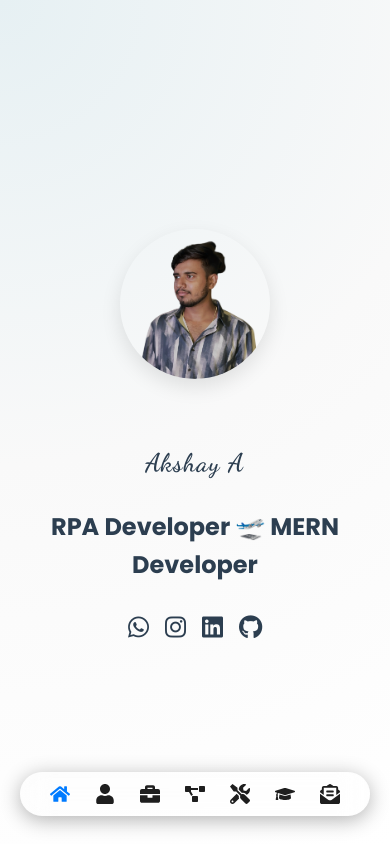
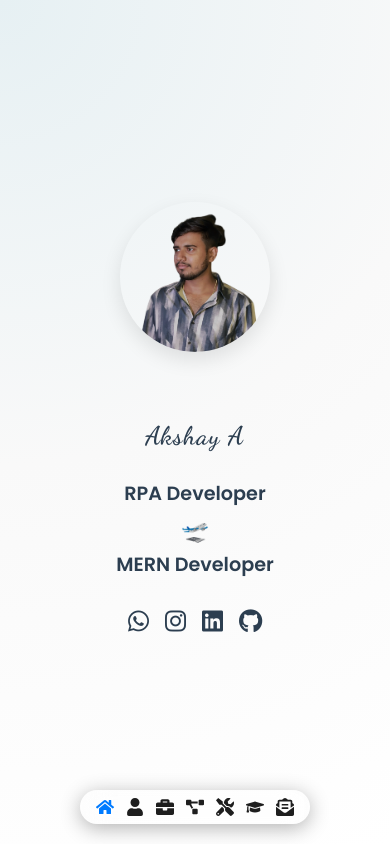
Before and after one commit to me32face/My-Portfolio, a React (Create React App) app: page / in a window 390 px wide. Shown: the top 844 px of the page. Built offline with nearby package versions, Linux system fonts and the light colour scheme.

Commit message:
bug-fix June 13th

```diff
--- a/src/assets/styles/Education.css
+++ b/src/assets/styles/Education.css
@@ -44,7 +44,7 @@
 
 /* Wrapper */
 .edu-timeline-container {
-  max-width: 1000px;
+  max-width: 1100px;
   width: 100%;
   padding: 2rem;
   background: linear-gradient(135deg, var(--bg-color), #eaeaea);
@@ -76,7 +76,7 @@
 /* Timeline line */
 .edu-timeline-wrapper {
   position: relative;
-  margin: 0 auto;
+  /* margin: 0 auto; */
   padding: 2rem 0;
 }
 
@@ -109,13 +109,13 @@
 
 /* Positioning */
 .edu-timeline-card.left {
-  left: 0;
+  left: 20px;
   margin-right: auto;
   transform: translateX(-4%);
 }
 
 .edu-timeline-card.right {
-  right: 0;
+  right: 20px;
   margin-left: auto;
   transform: translateX(4%);
 }
@@ -175,6 +175,15 @@
     left: 20px;
   }
 
+  .edu-timeline-card.right{
+    right: 0;
+  }
+
+  .edu-timeline-card.left{
+    left: 0;
+  }
+
+
   .edu-timeline-card::after {
     left: 10px !important;
     right: auto !important;
--- a/src/assets/styles/GlassNavbar.css
+++ b/src/assets/styles/GlassNavbar.css
@@ -20,11 +20,12 @@
 
 .glass-navbar {
   position: fixed;
-  bottom: 28px;
+  bottom: 20px;
   left: 50%;
   transform: translateX(-50%);
   background: var(--glass-bg);
   backdrop-filter: blur(14px);
+  -webkit-backdrop-filter: blur(14px);
   border-radius: 30px;
   padding: 12px 30px;
   z-index: 1000;
@@ -35,7 +36,7 @@
 
 .glass-navbar-links {
   display: flex;
-  gap: 25px;
+  gap: 24px;
   list-style: none;
   margin: 0;
   padding: 0;
@@ -49,7 +50,7 @@
   align-items: center;
   color: var(--glass-text);
   text-decoration: none;
-  font-size: 16px; /* Standardized across medium and large screens */
+  font-size: 18px;
   transition: all 0.2s ease;
 }
 
@@ -67,20 +68,21 @@
   font-size: 13px;
   margin-top: 4px;
   text-transform: capitalize;
+  white-space: nowrap;
 }
 
-/* Medium & smaller devices */
+/* Medium devices (Tablets) */
 @media screen and (max-width: 768px) {
-  /* .glass-navbar {
-    padding: 8px 20px;
+  .glass-navbar {
+    padding: 10px 22px;
   }
 
   .glass-navbar-links {
     gap: 18px;
-  } */
+  }
 
   .glass-navbar-links li a {
-    font-size: 20px; /* Slightly larger when label is hidden */
+    font-size: 20px;
   }
 
   .glass-navbar-links .label {
@@ -88,14 +90,14 @@
   }
 }
 
-/* Very small devices */
-@media screen and (max-width: 375px) {
+/* Small phones */
+@media screen and (max-width: 480px) {
   .glass-navbar {
-    padding: 6px 14px;
+    padding: 8px 16px;
   }
 
   .glass-navbar-links {
-    gap: 14px;
+    gap: 12px;
   }
 
   .glass-navbar-links li a {
@@ -103,14 +105,14 @@
   }
 }
 
-/* Ultra large displays (no change in font size now) */
+/* Ultra large screens */
 @media screen and (min-width: 1600px) {
   .glass-navbar {
-    padding: 14px 40px;
+    padding: 16px 42px;
   }
 
   .glass-navbar-links li a {
-    font-size: 16px; /* Keep consistent with medium */
+    font-size: 18px;
   }
 
   .glass-navbar-links .label {
--- a/src/assets/styles/HireMe.css
+++ b/src/assets/styles/HireMe.css
@@ -27,11 +27,11 @@
   background-color: var(--bg-color);
   color: var(--text-color);
   min-height: 100vh;
-  padding: 3rem 1rem;
+  padding: 4rem 1rem;
   font-family: 'Poppins', sans-serif;
   transition: margin-left 0.4s ease, background 0.4s ease;
   display: flex;
-  align-items: center;
+  /* justify-content: center; */
 }
 
 /* Sidebar effect */
--- a/src/assets/styles/Home.css
+++ b/src/assets/styles/Home.css
@@ -21,7 +21,7 @@
   align-items: center;
   gap: 2.5rem;
   min-height: 100vh;
-  padding: 4rem 2rem;
+  padding: 2rem 2rem;
   background: radial-gradient(
     circle at top left,
     #e6f0f3 0%,
@@ -161,7 +161,49 @@
   }
 }
 
-/* Anchor offset for navbar */
-#home {
-  scroll-margin-top: 100px;
+.home-role {
+  font-size: 1.6rem;
+  font-weight: 600;
+  display: flex;
+  flex-wrap: wrap;
+  align-items: center;
+  justify-content: center;
+  gap: 0.4rem;
+  line-height: 1.4;
+  text-align: center;
 }
+
+.role-line1,
+.role-line2 {
+  white-space: nowrap;
+}
+
+.role-emoji {
+  font-size: 1.5rem;
+  display: inline-block;
+}
+
+/* Tablet and below */
+@media (max-width: 768px) {
+  .home-role {
+    flex-direction: column;
+    font-size: 1.4rem;
+    gap: 0.2rem;
+  }
+
+  .role-emoji {
+    font-size: 1.6rem;
+    margin: 0.2rem 0;
+  }
+}
+
+/* Small devices (phones) */
+@media (max-width: 480px) {
+  .home-role {
+    font-size: 1.2rem;
+  }
+
+  .role-emoji {
+    font-size: 1.4rem;
+  }
+}
--- a/src/components/Home.jsx
+++ b/src/components/Home.jsx
@@ -12,7 +12,11 @@ function Home() {
 
         <div className="home-icon-content">
           <h2 className="home-name">Akshay A</h2>
-          <h2>RPA Developer 🛫 MERN Developer</h2>
+          <h3 className="home-role">
+            <span className="role-line1">RPA Developer</span>
+            <span className="role-emoji">🛫</span>
+            <span className="role-line2">MERN Developer</span>
+          </h3>
           <div className="home-social-icons">
             <a   href="https://wa.me/919497068332?text=Hello%20Akshay%2C%20I%20came%20across%20your%20portfolio%20and%20was%20really%20impressed.%20I'd%20like%20to%20connect%20and%20discuss%20further."
               target="_blank" rel="noreferrer">
--- a/src/components/Projects.jsx
+++ b/src/components/Projects.jsx
@@ -24,7 +24,7 @@ function Projects() {
       title: "TechBlog – A Full Stack Blogging Platform",
       subtitle: "Built with the MERN Stack (MongoDB, Express, React, Node.js)",
       links: [
-        { label: "Live App", icon: <FaGlobe />, url: "https://your-live-app-link.com" },
+        { label: "Live App", icon: <FaGlobe />, url: "https://techblog-online.vercel.app" },
         { label: "Frontend Code", icon: <FaCodeBranch />, url: "github.com/me32face/Techblog_2-FrontEnd" },
         { label: "Backend Code", icon: <FaServer />, url: "github.com/me32face/TechBlog_2-Backend" },
         { label: "Project Video Phase 1", icon: <FaLinkedin />, url: "https://www.linkedin.com/posts/akshay-a-023a472a4_mernstack-mongodbatlas-reactjs-activity-7337848744127713280-MUZ_/" }
```
Also changed, not shown: src/components/GlassNavbar.jsx (+4 -4 lines), src/assets/styles/About.css (line endings or trailing spaces).
